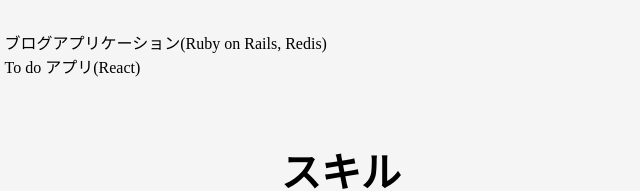
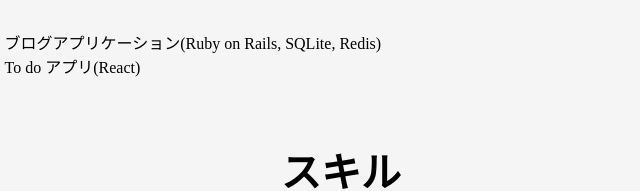
Before and after one commit to shotaro33/portfolio, a plain HTML site: page index.html in a window 1280 px wide. Shown: the part 483-674 px from the top of the page, 299-939 px from the left. Drawn offline with Linux system fonts and the light colour scheme.

Commit message:
Update index.html

```diff
--- a/index.html
+++ b/index.html
@@ -28,7 +28,7 @@
     </div>
     <div id="works" class="content works">
       <h2 class="subtitle">作品</h2>
-      <li>ブログアプリケーション(Ruby on Rails, Redis)</li>
+      <li>ブログアプリケーション(Ruby on Rails, SQLite, Redis)</li>
       <li>To do アプリ(React)</li>
     </div>
     <div id="skills" class="content skills">
```
